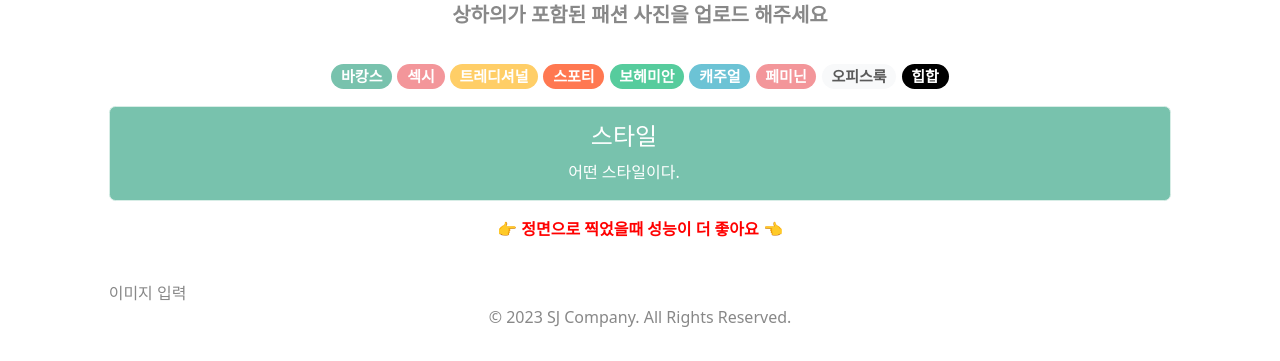
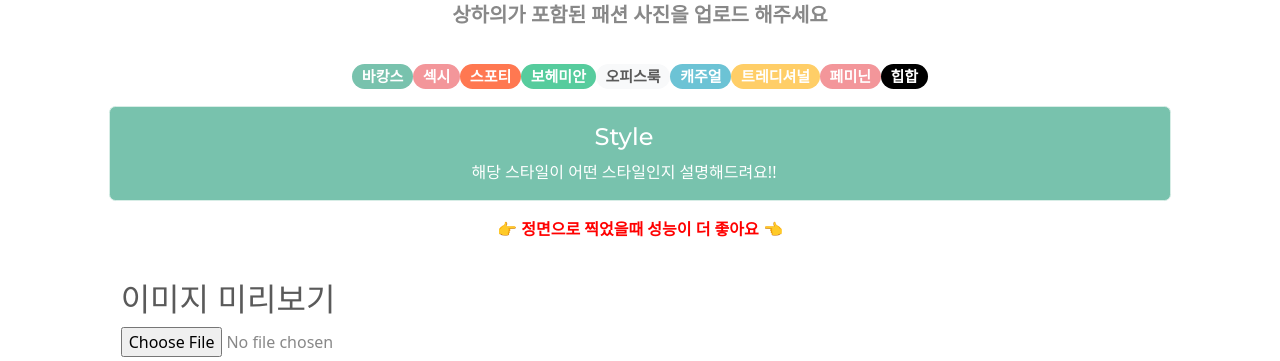
Before and after one commit to sammy0329/K-Fashion-Refactoring, a React (Create React App) app: page / in a window 1280 px wide. Shown: the part 902-1263 px from the top of the page. Before the commit the page ends 1231 px from the top, so only its background shows below. Built offline with nearby package versions, Linux system fonts and the light colour scheme.

Commit message:
info.js 효율적으로 수정 및 InputImage.js 진행 중

```diff
--- a/src/components/Info.js
+++ b/src/components/Info.js
@@ -1,24 +1,17 @@
 import React, { useState } from "react";
-// import useClick from './hooks/useClick';
+import styleData from "./JsonData/StyleData";
 
-const InputPicture = () => {
-  const [clothStyle, setClothStyle] = useState("스타일");
-  const [styleSummary, setStyleSummary] = useState("어떤 스타일이다.");
+const Info = () => {
+  // useState를 활용하여 해당 style과 summary,color 관리
+  const [clothStyle, setClothStyle] = useState("Style");
+  const [styleSummary, setStyleSummary] = useState("해당 스타일이 어떤 스타일인지 설명해드려요!!");
   const [styleColor, setStyleColor] = useState("primary");
-  // json으로 만들어보자.
-  // const styleData = {
-  //   style: "바캉스",
-  //   녀ㅡㅡㅁ교
-
-
-  // }[,"섹시","트레디셔널","스포티","보헤미안","캐주얼","페미닌","오피스룩","힙합"]
-
-  // const clickStyle = useClick();
 
   return (
     <>
       <figure className="text-center">
         <blockquote className="blockquote">
+          {/* 기본적인 info 작성 */}
           <div>
             <h4 className="mb-0">
               <b>어떤 스타일인지 분석해드려요👗👖</b>
@@ -27,107 +20,31 @@ const InputPicture = () => {
               <b>상하의가 포함된 패션 사진을 업로드 해주세요</b>
             </p>
           </div>
+
           <br />
-          <div>
-            <span
-              className="badge rounded-pill bg-primary"
-              style={{ textDecoration: "none" }}
-              onClick={() => {
-                setClothStyle("바캉스");
-                setStyleColor("primary");
-                setStyleSummary("바캉스 스타일이다.");
-              }}
-            >
-              바캉스
-            </span>{" "}
-            <span
-              className="badge rounded-pill bg-secondary"
-              style={{ textDecoration: "none" }}
-              onClick={() => {
-                setClothStyle("섹시");
-                setStyleColor("secondary");
-                setStyleSummary("섹시 스타일이다.");
-              }}
-            >
-              섹시
-            </span>{" "}
-            <span
-              className="badge rounded-pill bg-warning"
-              style={{ textDecoration: "none" }}
-              onClick={() => {
-                setClothStyle("트레디셔널");
-                setStyleColor("warning");
-                setStyleSummary("트레디셔널 스타일이다.");
-              }}
-            >
-              트레디셔널
-            </span>{" "}
-            <span
-              className="badge rounded-pill bg-danger"
-              style={{ textDecoration: "none" }}
-              onClick={() => {
-                setClothStyle("스포티");
-                setStyleColor("danger");
-                setStyleSummary("스포티 스타일이다.");
-              }}
-            >
-              스포티
-            </span>{" "}
-            <span
-              className="badge rounded-pill bg-success"
-              style={{ textDecoration: "none" }}
-              onClick={() => {
-                setClothStyle("보헤미안");
-                setStyleColor("success");
-                setStyleSummary("보헤미안 스타일이다.");
-              }}
-            >
-              보헤미안
-            </span>{" "}
-            <span
-              className="badge rounded-pill bg-info"
-              style={{ textDecoration: "none" }}
-              onClick={() => {
-                setClothStyle("캐주얼");
-                setStyleColor("info");
-                setStyleSummary("캐주얼 스타일이다.");
-              }}
-            >
-              캐주얼
-            </span>{" "}
-            <span
-              className="badge rounded-pill bg-secondary"
-              style={{ textDecoration: "none" }}
-              onClick={() => {
-                setClothStyle("페미닌");
-                setStyleColor("secondary");
-                setStyleSummary("페미닌 스타일이다.");
-              }}
-            >
-              페미닌
-            </span>{" "}
-            <span
-              className="badge rounded-pill bg-light"
-              style={{ textDecoration: "none" }}
-              onClick={() => {
-                setClothStyle("오피스룩");
-                setStyleColor("light");
-                setStyleSummary("오피스룩 스타일이다.");
-              }}
-            >
-              오피스룩
-            </span>{" "}
-            <span
-              className="badge rounded-pill bg-black"
-              style={{ textDecoration: "none" }}
-              onClick={() => {
-                setClothStyle("힙합");
-                setStyleColor("dark");
-                setStyleSummary("힙합 스타일이다.");
-              }}
-            >
-              힙합
-            </span>{" "}
+
+          {/* json key를 하나씩 불러와 해당 컬러와 설명을 작성 */}
+          <div id="style_badges">
+            {Object.keys(styleData).map(function (st) {
+              return (
+                <span
+                  key={st}
+                  className={`badge rounded-pill bg-${styleData[st]["color"]}`}
+                  style={{ textDecoration: "none" }}
+                  onClick={() => {
+                    setClothStyle(`${ st }`);
+                    if (styleData[st]["color"]==='black'){
+                      setStyleColor('dark');
+                    }else{
+                      setStyleColor(`${styleData[st]["color"]}`);
+                    }
+                    setStyleSummary(`${styleData[st]["summary"]}`);
+                  }}
+                >
+                  {st}
+                </span>
+              );
+            })}
           </div>
         </blockquote>
         {/* 해당 클릭에 따라 색상과 코멘트가 바뀌도록 구성하기 useState 사용하면 될듯? */}
@@ -143,4 +60,4 @@ const InputPicture = () => {
   );
 };
 
-export default InputPicture;
+export default Info;
--- a/src/components/InputImage.js
+++ b/src/components/InputImage.js
@@ -1,9 +1,34 @@
-import React from 'react'
+import { useState } from "react";
+import { Container } from "react-bootstrap";
 
-const InputImage = () => {
+function InputImage() {
+  const [imageSrc, setImageSrc] = useState("");
+
+  const encodeFileToBase64 = (fileBlob) => {
+    const reader = new FileReader();
+    reader.readAsDataURL(fileBlob);
+    return new Promise((resolve) => {
+      reader.onload = () => {
+        setImageSrc(reader.result);
+        resolve();
+      };
+    });
+  };
+
   return (
-    <div>이미지 입력</div>
-  )
+    <Container>
+      <h2>이미지 미리보기</h2>
+      <input
+        type="file"
+        onChange={(e) => {
+          encodeFileToBase64(e.target.files[0]);
+        }}
+      />
+      <div className="preview">
+        {imageSrc && <img src={imageSrc} alt="preview-img" />}
+      </div>
+    </Container>
+  );
 }
 
 export default InputImage;
--- /dev/null
+++ b/src/components/JsonData/StyleData.js
@@ -0,0 +1,49 @@
+const styleData = {
+    바캉스: {
+      color: "primary",
+      summary:
+        "휴일이나 여행지에서 입을 것 같은 느슨하고 편안한 개방적인 스타일 입니다.",
+    },
+
+    섹시: {
+      color: "secondary",
+      summary:
+        "신체의 노출이 많거나 몸에 꼭 맞는 의상이 특징인 여성스러운 스타일 입니다.",
+    },
+    스포티: {
+      color: "danger",
+      summary:
+        "자연스럽고 건강해 보이며 입기에 편한 기능성을 중요시하는 활동적인 스타일 입니다.",
+    },
+    보헤미안: {
+        color: "success",
+        summary:
+          "자유분방한 생활을 즐기는 유랑인 보헤미안의 스타일을 뜻하며 헐렁한 레이어드와 패치, 자수가 특징인 스타일 입니다.",
+      },
+    오피스룩: {
+      color: "light",
+      summary: "직장인들이 선호하는 깔끔하고 편안하면서 세련된 스타일입니다.",
+    },
+    캐주얼: {
+      color: "info",
+      summary:
+        "격식에 메이지 않고 가볍고 부담 없이 입을 수 있는 자연스러운 스타일 입니다.",
+    },
+    트레디셔널: {
+      color: "warning",
+      summary:
+        "세련되고 도회적이며 여유로운 편안함을 조화롭게 추구하는 신사복 스타일 입니다.",
+    },
+    페미닌: {
+      color: "secondary",
+      summary:
+        "각 시대에 맞는 여성스러움을 표현한 우아하고 러블리한 분위기의 스타일 입니다.",
+    },
+    힙합: {
+      color: "black",
+      summary:
+        "스트릿 문화에 기반한 자신의 개성을 살린 자유로운 분위기의 스타일 입니다.",
+    },
+  };
+
+  export default styleData;
```
Also changed, not shown: src/components/hooks/useClick.js (deleted, +0 -29 lines).
